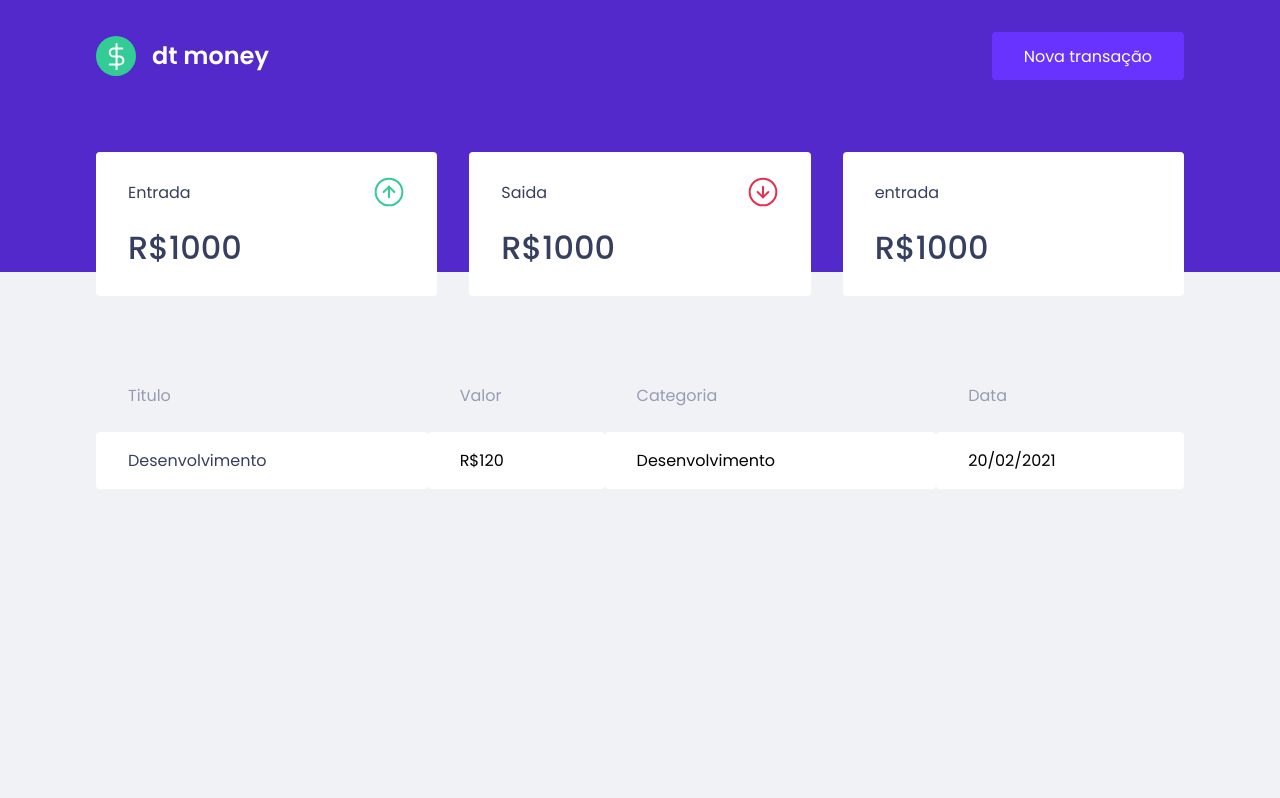
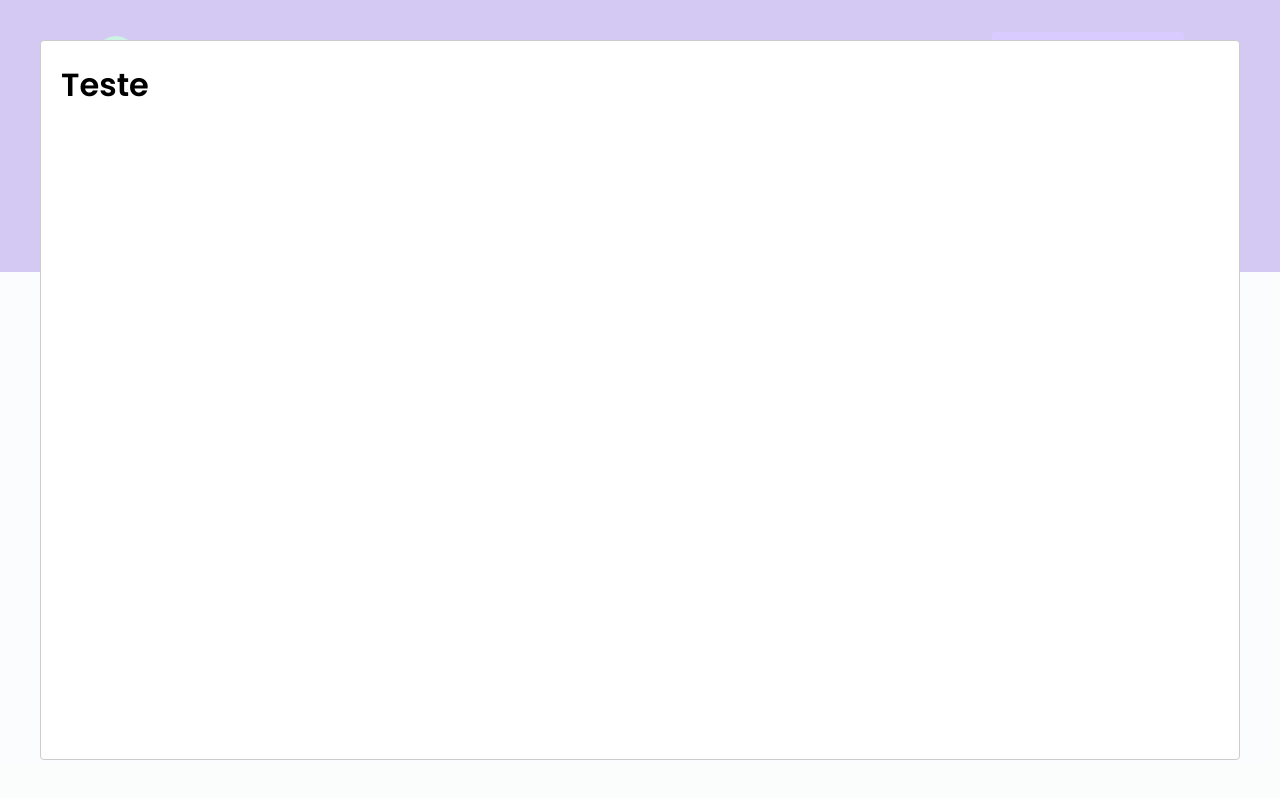
Before and after one commit to leonardobrm/dtmoney, a React (Create React App) app: page / in a window 1280 px wide. Both pictures are taken after a click on the button "Nova transação". Built offline with nearby package versions, Linux system fonts and the light colour scheme; no server answers; what miragejs would draw is missing.

Commit message:
:rocket: Added Modal

```diff
--- a/package.json
+++ b/package.json
@@ -7,6 +7,7 @@
     "miragejs": "^0.1.41",
     "react": "^17.0.1",
     "react-dom": "^17.0.1",
+    "react-modal": "^3.12.1",
     "react-scripts": "4.0.3",
     "styled-components": "^5.2.1",
     "web-vitals": "^1.0.1"
@@ -19,6 +20,7 @@
     "@types/node": "^12.0.0",
     "@types/react": "^17.0.0",
     "@types/react-dom": "^17.0.0",
+    "@types/react-modal": "^3.12.0",
     "@types/styled-components": "^5.1.9",
     "typescript": "^4.1.2"
   },
--- a/src/App.tsx
+++ b/src/App.tsx
@@ -1,14 +1,36 @@
-import React from 'react';
+import React, { useState } from 'react';
+import Modal from 'react-modal';
+
 import { Dashboard } from './components/Dashboard';
 import { Header } from './components/Header';
 import { GlobalStyle } from './styles/global';
 
 
+Modal.setAppElement('#root')
+
 const App: React.FC = () => {
+
+  const [isNewTransactionModalOpen, setIsNewTransactionModalOpen] = useState(false);
+
+  function handleOpenNewTransactionModal(){
+    setIsNewTransactionModalOpen(true);
+  }
+
+  function handleCloseNewTransactionModal(){
+    setIsNewTransactionModalOpen(false);
+  }
+
+
   return (
     <>
-      <Header />
+      <Header onOpenNewTransactionModal={handleOpenNewTransactionModal}/>
       <Dashboard />
+      <Modal
+        isOpen={isNewTransactionModalOpen}
+        onRequestClose={handleCloseNewTransactionModal}
+      >
+        <h1>Teste</h1>
+      </Modal>
       <GlobalStyle />
     </>
   );
--- a/src/components/Header/index.tsx
+++ b/src/components/Header/index.tsx
@@ -3,12 +3,16 @@ import logoImg from '../../assets/logo.svg';
 
 import { Container, Content } from './styles';
 
-export const Header: React.FC = () => {
+interface HeaderProps {
+  onOpenNewTransactionModal: () => void;
+}
+
+export const Header: React.FC<HeaderProps> = ({onOpenNewTransactionModal }: HeaderProps) => {
   return (
     <Container>
       <Content>
         <img src={logoImg} alt=""/>
-        <button type="button"> Nova transação</button>
+        <button type="button" onClick={onOpenNewTransactionModal}> Nova transação</button>
       </Content>
     </Container>
   )
```
Also changed, not shown: 1 other file (tests, documents, lock files or other folders).
